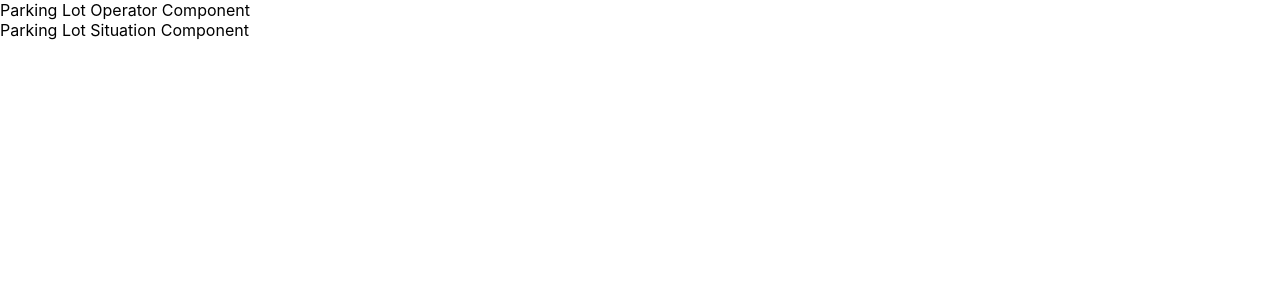
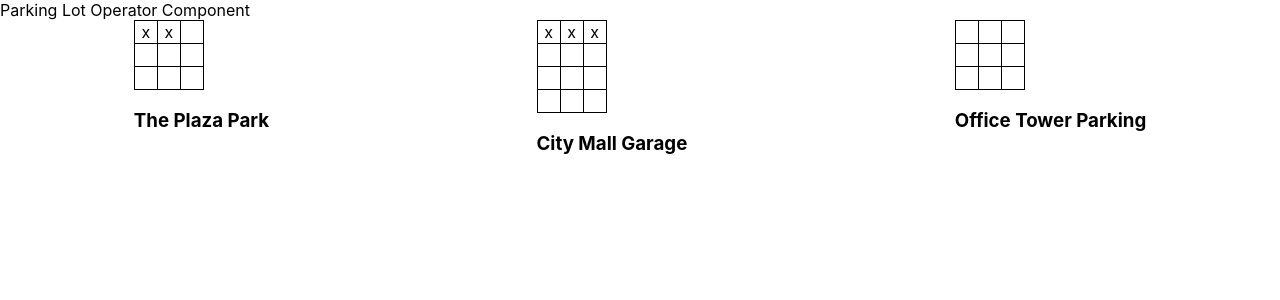
Before and after one commit to Alwyn-OOCL/day14-react-starter, a React (Create React App) app: page / in a window 1280 px wide. Shown: the top 300 px of the page. Built offline with nearby package versions, Linux system fonts and the light colour scheme.

Commit message:
[Parking Lot] feat: initialize parkinglot situation

```diff
--- a/src/component/ParkingLotSituation.jsx
+++ b/src/component/ParkingLotSituation.jsx
@@ -1,9 +1,45 @@
 import React from 'react';
 
 const ParkingLotSituation = () => {
+    const parkingLots = [
+        { name: 'The Plaza Park', capacity: 9, cars: [true, true, false, false, false, false, false, false, false] },
+        { name: 'City Mall Garage', capacity: 12, cars: [true, true, true, false, false, false, false, false, false, false, false, false] },
+        { name: 'Office Tower Parking', capacity: 9, cars: [false, false, false, false, false, false, false, false, false] }
+    ];
+
+    const renderTable = (cars, rows, cols) => {
+        let table = [];
+        for (let i = 0; i < rows; i++) {
+            let row = [];
+            for (let j = 0; j < cols; j++) {
+                const index = i * cols + j;
+                row.push(
+                    <td key={index} style={{ border: '1px solid black', width: '20px', height: '20px', textAlign: 'center' }}>
+                        {cars[index] ? 'x' : ''}
+                    </td>
+                );
+            }
+            table.push(<tr key={i}>{row}</tr>);
+        }
+        return table;
+    };
+
     return (
-        <div>
-            Parking Lot Situation Component
+        <div style={{ display: 'flex', justifyContent: 'space-around' }}>
+            {parkingLots.map((lot, index) => {
+                const rows = Math.ceil(lot.capacity / 3);
+                const cols = lot.capacity / rows;
+                return (
+                    <div key={index} style={{ marginBottom: '20px', textAlign: 'center' }}>
+                        <table style={{ borderCollapse: 'collapse' }}>
+                            <tbody>
+                                {renderTable(lot.cars, rows, cols)}
+                            </tbody>
+                        </table>
+                        <h3>{lot.name}</h3>
+                    </div>
+                );
+            })}
         </div>
     );
 };
```
